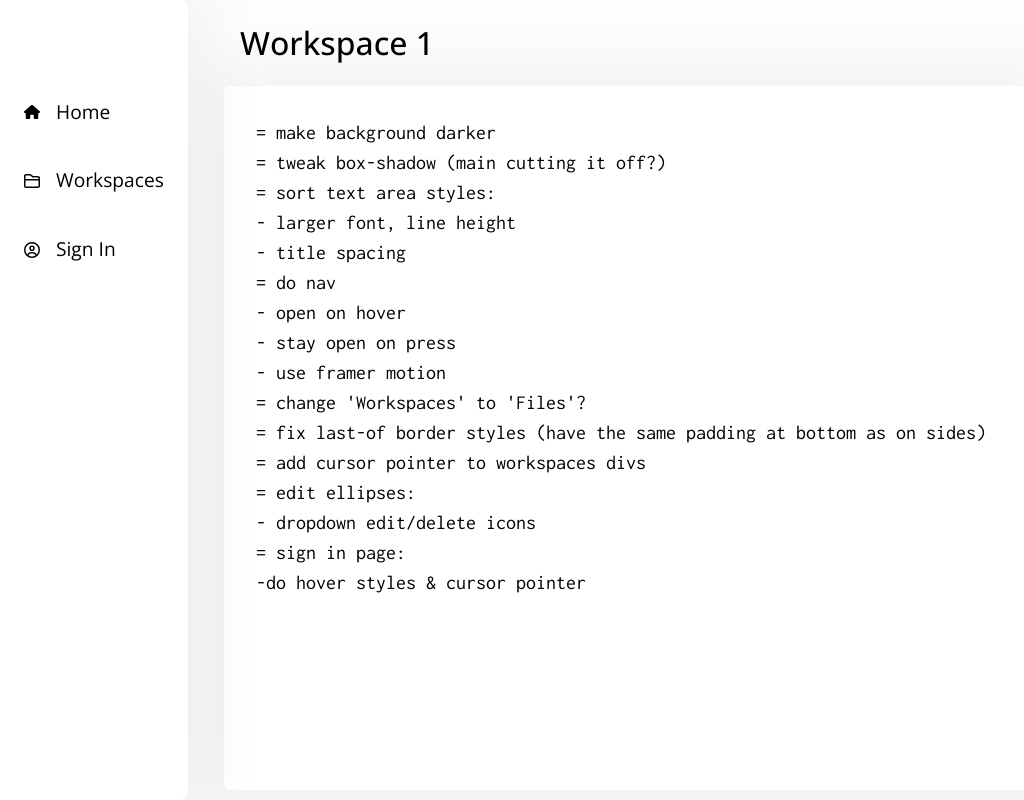
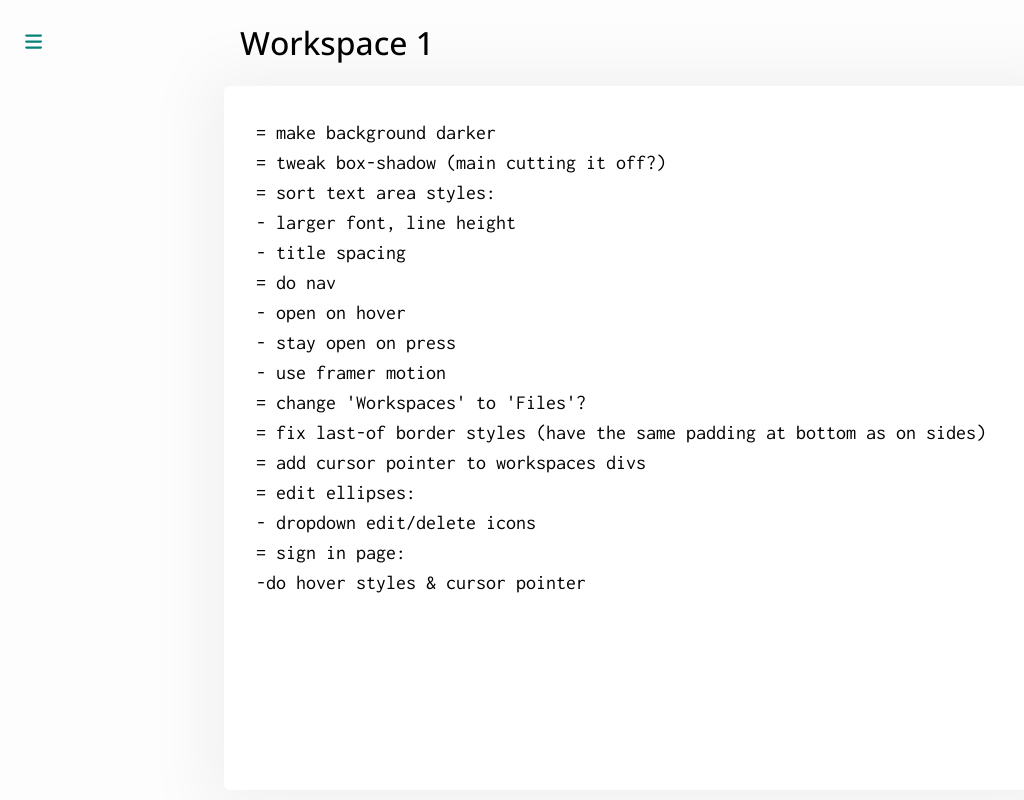
Before and after one commit to timgoalen/tasker, a Next.js app: page / in a window 1280 px wide. Shown: the whole page, without its empty margins (0-1024 px from the left). Built offline with nearby package versions, Linux system fonts and the light colour scheme.

Commit message:
feat: change SideNav to icons only and install react-tooltip

```diff
--- a/app/styles/NavItem.module.css
+++ b/app/styles/NavItem.module.css
@@ -1,16 +1,22 @@
 .container {
-  /* outline: 1px solid black; */
-  display: flex;
-  flex-direction: row;
-  padding: 1rem;
-  margin: 0.5rem 0.5rem 0 0.5rem;
+  display: grid;
+  place-items: center;
+  margin: 1rem 0.5rem 0px;
   gap: 1rem;
   align-items: center;
-  border-radius: 8px;
+  border-radius: 10px;
+  padding: 1rem;
+}
+
+.container:hover {
+  background-color: #e9e9e9;
+  cursor: pointer;
 }
 
 .icon {
-  width: 16px;
+  height: 1.2rem;
+  width: 1.2rem;
+  color: var(--grey);
 }
 
 .label {
--- a/app/styles/SideNav.module.css
+++ b/app/styles/SideNav.module.css
@@ -1,17 +1,30 @@
 .icon {
   position: absolute;
-  top: 1.2rem;
-  left: 1.2rem;
+  top: 0;
+  left: 0;
+  /* font-size: 1.2rem; */
+  /* height: 2.2rem; */
+  /* width: 2.2rem; */
+  display: grid;
+  place-items: center;
+  margin: 1rem 0.5rem 0px;
+  gap: 1rem;
+  border-radius: 10px;
+  padding: 1rem;
+  z-index: 2;
+}
+
+.icon svg {
+  height: 1.2rem;
+  width: 1.2rem;
   color: var(--primary-colour);
-  font-size: 1.2rem;
-  height: 2.2rem;
-  width: 2.2rem;
-  border-radius: 50%;
 }
 
 .icon:hover {
   color: var(--primary-colour-dark);
-  background-color: var(--white);
+  /* background-color: var(--white); */
+  background-color: #e9e9e9;
+  cursor: pointer;
 }
 
 .sideBar {
@@ -23,6 +36,6 @@
   box-shadow: var(--page-box-shadow);
   display: flex;
   flex-direction: column;
-  padding-top: 4.6rem;
+  padding-top: 4.5rem;
   background-color: var(--white);
 }
--- a/app/ui/sidenav/NavItem.tsx
+++ b/app/ui/sidenav/NavItem.tsx
@@ -6,9 +6,9 @@ import clsx from "clsx";
 import { FontAwesomeIcon } from "@fortawesome/react-fontawesome";
 import { FontAwesomeIconProps } from "@fortawesome/react-fontawesome";
 import { IconDefinition } from "@fortawesome/fontawesome-svg-core";
+import { Tooltip } from "react-tooltip";
 
 import { openSans } from "@/app/ui/fonts";
-
 import styles from "@/app/styles/NavItem.module.css";
 
 interface NavItemProps {
@@ -28,11 +28,14 @@ export default function NavItem({ href, label, icon }: NavItemProps) {
       //     "grey-text nav-link",
       //     pathname === "/" ? "active-link nav-link" : "nav-link"
       //   )}
+      data-tooltip-id="my-tooltip"
+      data-tooltip-content="tooltip"
     >
       <FontAwesomeIcon icon={icon} className={styles.icon} />
-      <div className={`${openSans.className} antialiased ${styles.label}`}>
+      {/* <div className={`${openSans.className} antialiased ${styles.label}`}>
         {label}
-      </div>
+      </div> */}
+      {/* <Tooltip id="my-tooltip" /> */}
     </Link>
   );
 }
--- a/app/ui/sidenav/SideNav.tsx
+++ b/app/ui/sidenav/SideNav.tsx
@@ -9,36 +9,30 @@ import styles from "@/app/styles/SideNav.module.css";
 import NavLinks from "./NavLinks";
 
 export default function SideNav() {
-  const [isSideNavOpen, setIsSideNavOpen] = useState(true);
+  const [isSideNavOpen, setIsSideNavOpen] = useState(false);
 
   return (
     <>
-      {isSideNavOpen ? (
-        // Open Side Nav
-        <div
+      {/* Hamburger icon */}
+      <button
+        className={styles.icon}
+        onMouseEnter={() => setIsSideNavOpen(true)}
         onMouseLeave={() => setIsSideNavOpen(false)}
       >
-          <button className={styles.icon}>
-            <FontAwesomeIcon icon={faAnglesDown} />
+        <FontAwesomeIcon icon={isSideNavOpen ? faAnglesDown : faBars} />
       </button>
 
+      {isSideNavOpen && (
         <motion.nav
           className={styles.sideBar}
           transition={{ duration: 0.2 }}
           initial={{ x: -20, opacity: 0 }}
           animate={{ x: 0, opacity: 1 }}
+          onMouseEnter={() => setIsSideNavOpen(true)}
+          onMouseLeave={() => setIsSideNavOpen(false)}
         >
           <NavLinks />
         </motion.nav>
-        </div>
-      ) : (
-        // Hamburger icon
-        <button
-          className={styles.icon}
-          onMouseEnter={() => setIsSideNavOpen(true)}
-        >
-          <FontAwesomeIcon icon={faBars} />
-        </button>
       )}
     </>
   );
--- a/package.json
+++ b/package.json
@@ -18,7 +18,8 @@
     "framer-motion": "^11.0.8",
     "next": "14.1.0",
     "react": "^18",
-    "react-dom": "^18"
+    "react-dom": "^18",
+    "react-tooltip": "^5.26.3"
   },
   "devDependencies": {
     "@types/node": "^20",
```
Also changed, not shown: 1 other file (tests, documents, lock files or other folders). Lines whose indentation alone changed are shown as unchanged.
